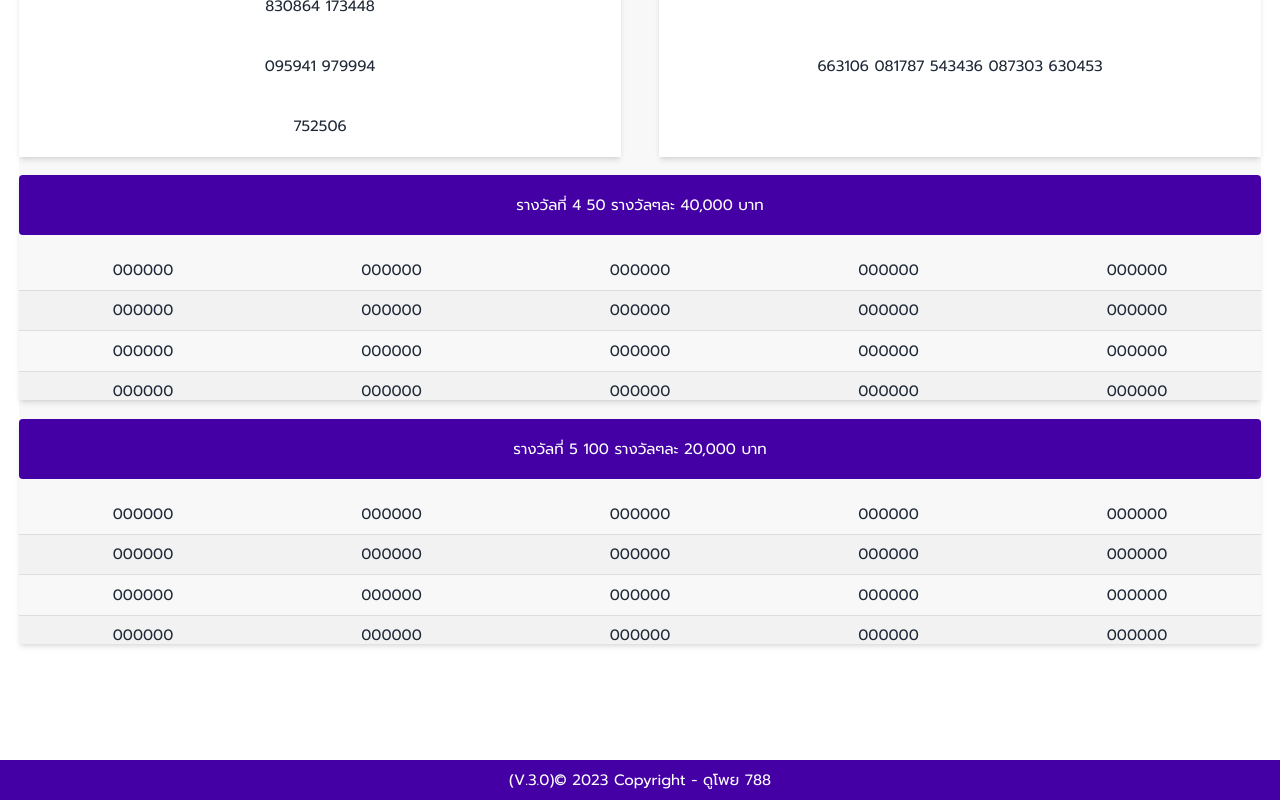
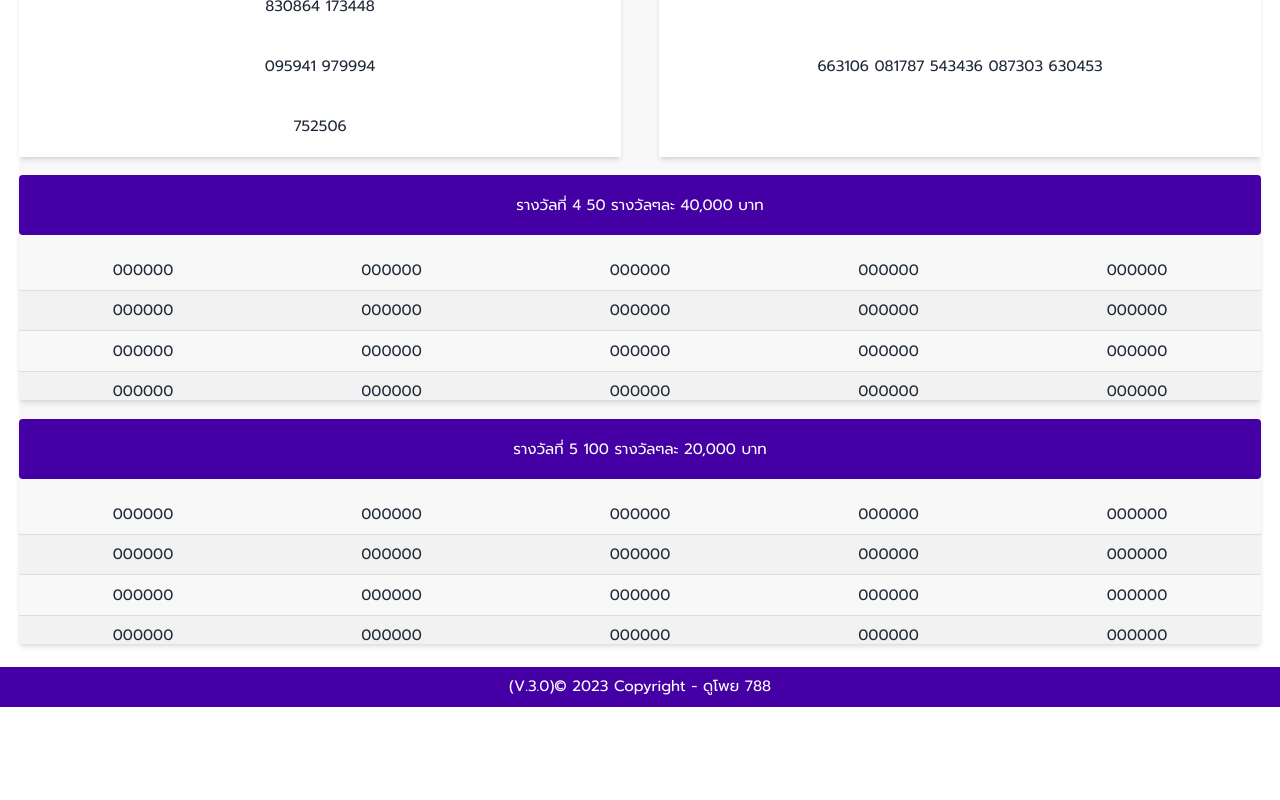
Before and after one commit to zvcx22545/Dopoy788, a React (Vite) app: page /Login in a window 1280 px wide. Shown: the part 1842-2642 px from the top of the page. After the commit the page ends 2549 px from the top, so only its background shows below. Built offline with nearby package versions, Linux system fonts and the light colour scheme; what tailwindcss-animated would draw is missing.

Commit message:
src/index.css

```diff
--- a/src/components/Redeem/Redeem.jsx
+++ b/src/components/Redeem/Redeem.jsx
@@ -146,7 +146,7 @@ function Redeem(){
                 </div>
             </div>
 
-            <div className="grid w-full my-5 shadow-md">
+            <div className="grid w-full mt-5 shadow-md">
                 <div className="grid justify-center items-center text-center rounded h-[60px] bg-[#4400A5]">
                     <p className='text-white px-5 py-2'>รางวัลที่ 5    100 รางวัลๆละ 20,000 บาท</p>
                 </div>
--- a/src/index.css
+++ b/src/index.css
@@ -19,6 +19,6 @@ body{
 
 #footer{
   position: absolute;
-  margin-top: 5rem;
+  /* margin-top: 5rem; */
   /* bottom: 0; */
 }
```
